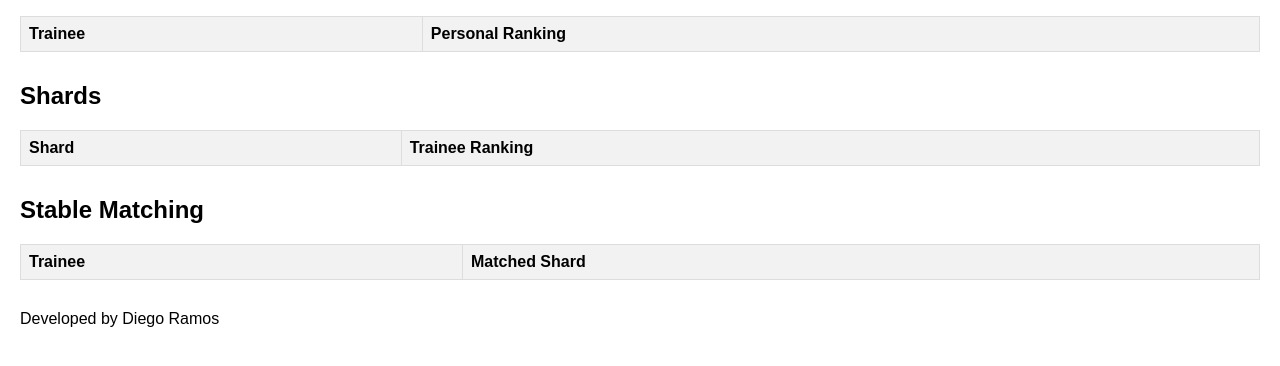
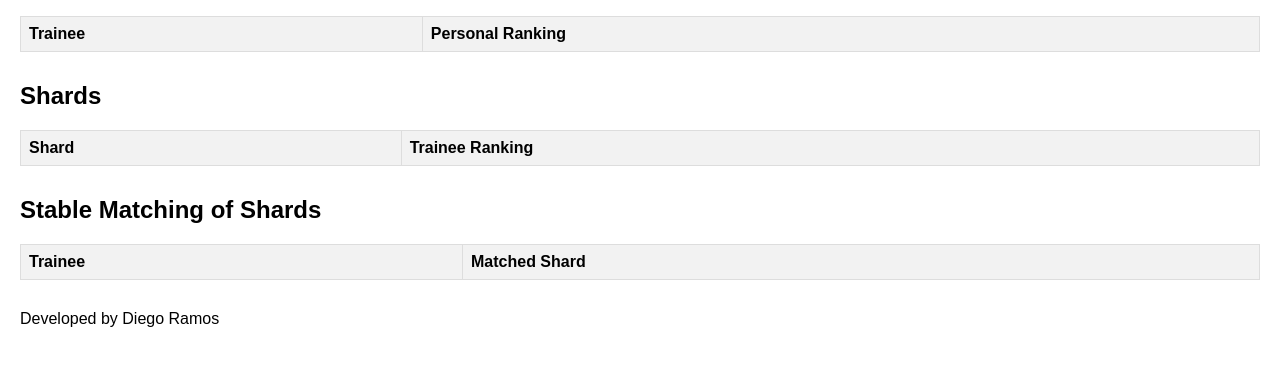
Before and after one commit to DRamos-telsal/challenge-repo, a Flask app: page / in a window 1280 px wide. Shown: the part 194-560 px from the top of the page. Run offline with Flask 3, Linux system fonts and the light colour scheme; lists and menus that the app fills with data are empty.

Commit message:
change name

```diff
--- a/templates/index.html
+++ b/templates/index.html
@@ -64,7 +64,7 @@
     </div>
 
     <div id="matching-section">
-        <h2>Stable Matching</h2>
+        <h2>Stable Matching of Shards</h2>
         <table id="matching-table" class="result-table">
             <thead>
                 <tr>
```
